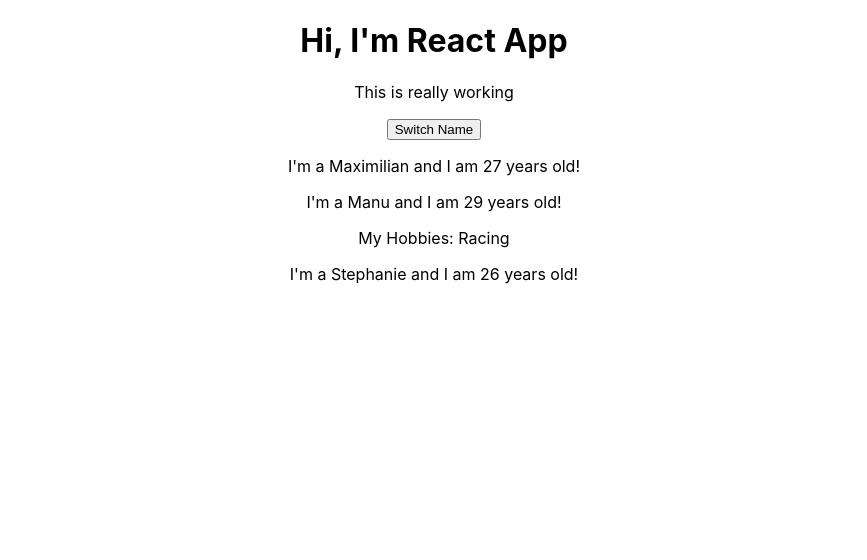
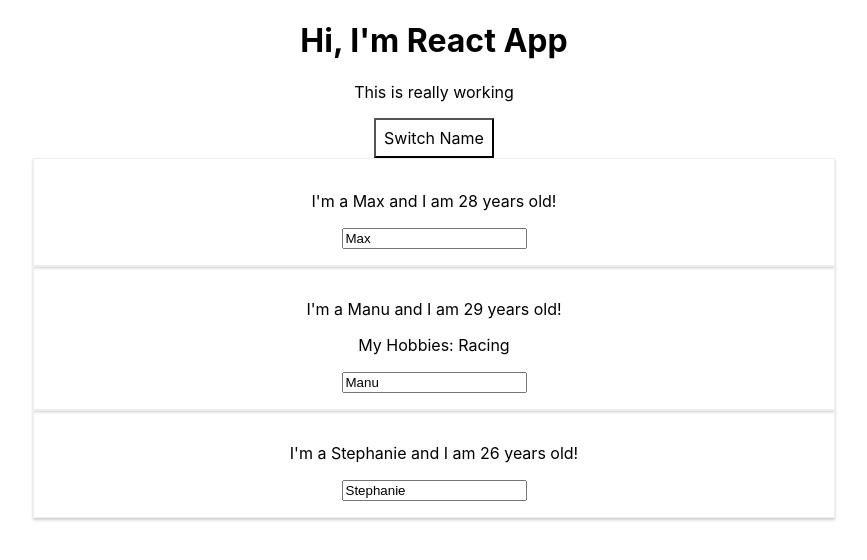
Before and after one commit to hanship0530/learning_reactjs, a React (Create React App) app in the folder react-complete-guide/: page / in a window 1280 px wide. Both pictures are taken after a click on the button "Switch Name". Shown: the top 560 px of the page, without its empty margins (206-1073 px from the left). Built offline with nearby package versions, Linux system fonts and the light colour scheme.

Commit message:
Section4: 53 Rendering Content

```diff
--- a/react-complete-guide/src/App.js
+++ b/react-complete-guide/src/App.js
@@ -35,6 +35,7 @@
   });
 
   const [ otherState, setOtherState ] = useState('some other value');
+  const [ showPersons, setShowPersons ] = useState(false);
 
   console.log(personsState, otherState);
 
@@ -43,22 +44,54 @@
     setPersonsState({
       persons: [
         { name: newName, age: 27 },
-        { name: 'Manu', age: 29 },
-        { name: 'Stephanie', age: 26 }
+        { name: personsState.persons[1].name, age: 29 },
+        { name: personsState.persons[2].name, age: 26 }
       ]
     })
+  };
+
+  const nameChangeHandler = (event) => {
+    setPersonsState({
+      persons: [
+        { name: personsState.persons[0].name, age: 27 },
+        { name: event.target.value, age: 29 },
+        { name: personsState.persons[2].name, age: 26 }
+      ]
+    })
+  };
+
+  // Inline style
+  const style = {
+    backgroundColor: 'white',
+    font: 'inherit',
+    border: '1x solid blue',
+    padding: '8px',
+    cursor: 'pointer'
+  };
+
+  const togglePersonHandler = () => {
+    const doesShow = showPersons;
+    setShowPersons(!doesShow);
   };
 
   return (
     <div className="App">
       <h1>Hi, I'm React App</h1>
       <p>This is really working</p>
-      <button onClick={() => switchNameHandler('Maximilian')}>Switch Name</button>
-      <Person name={personsState.persons[0].name} age={personsState.persons[0].age} />
-      <Person name={personsState.persons[1].name}
-        age={personsState.persons[1].age}
-        click={switchNameHandler.bind(this, 'Max!')}> My Hobbies: Racing</Person>
-      <Person name={personsState.persons[2].name} age={personsState.persons[2].age} />
+      <button
+        style={style}
+        onClick={togglePersonHandler}>Switch Name</button>
+      {
+        showPersons ?
+        <div>
+          <Person name={personsState.persons[0].name} age={personsState.persons[0].age} />
+          <Person name={personsState.persons[1].name}
+            age={personsState.persons[1].age}
+            click={switchNameHandler.bind(this, 'Max!')}
+            changed={nameChangeHandler}> My Hobbies: Racing</Person>
+          <Person name={personsState.persons[2].name} age={personsState.persons[2].age} />
+        </div> : null
+      }
     </div>
   );
   // return React.createElement('div', {className: 'App'}, React.createElement('h1',null,'Does this work now?'));
--- /dev/null
+++ b/react-complete-guide/src/Person/Person.css
@@ -0,0 +1,8 @@
+.Person {
+  width: 60%;
+  margin: auto;
+  border: 1px solid #eee;
+  box-shadow: 0 2px 3px #ccc;
+  padding: 16px;
+  text-align: center;
+}
--- a/react-complete-guide/src/Person/Person.js
+++ b/react-complete-guide/src/Person/Person.js
@@ -1,10 +1,12 @@
 import React from 'react'
+import './Person.css';
 
 const person = (props) => {
     return (
-        <div>
+        <div className='Person'>
             <p onClick={props.click}>I'm a {props.name} and I am {props.age}  years old!</p>
             <p>{props.children}</p>
+            <input type='text' onChange={props.changed} value={props.name}/>
         </div>
     )
 }
```
